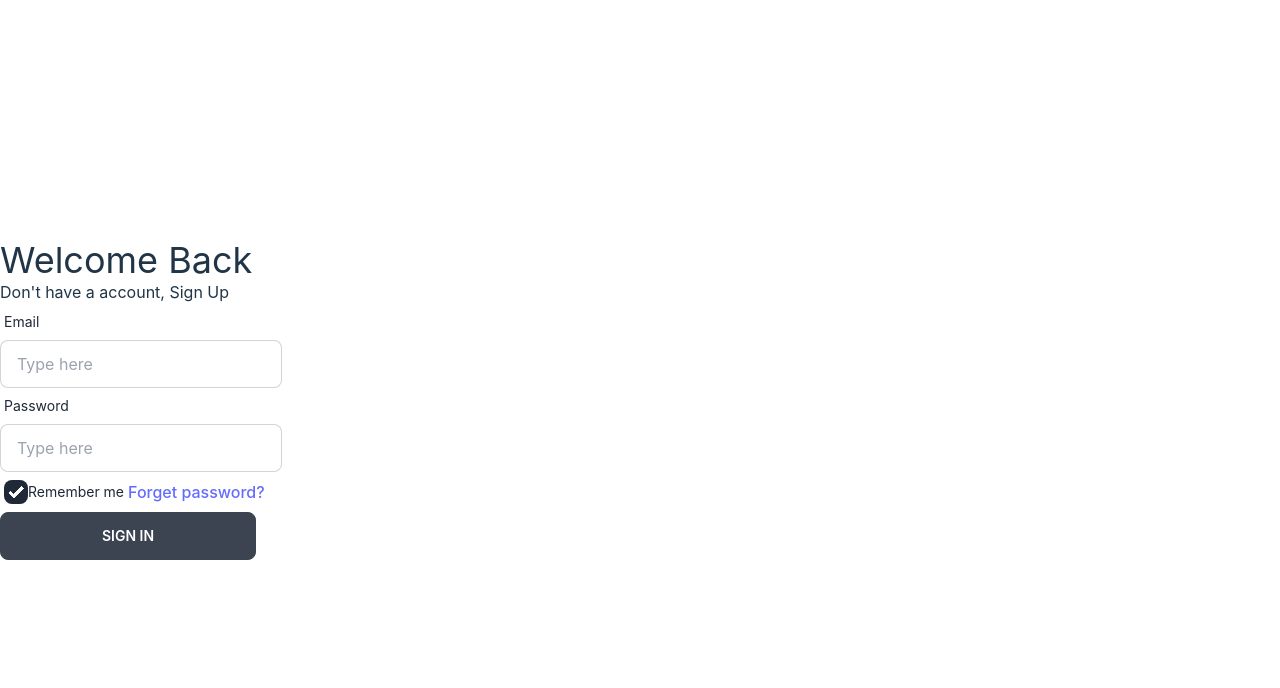
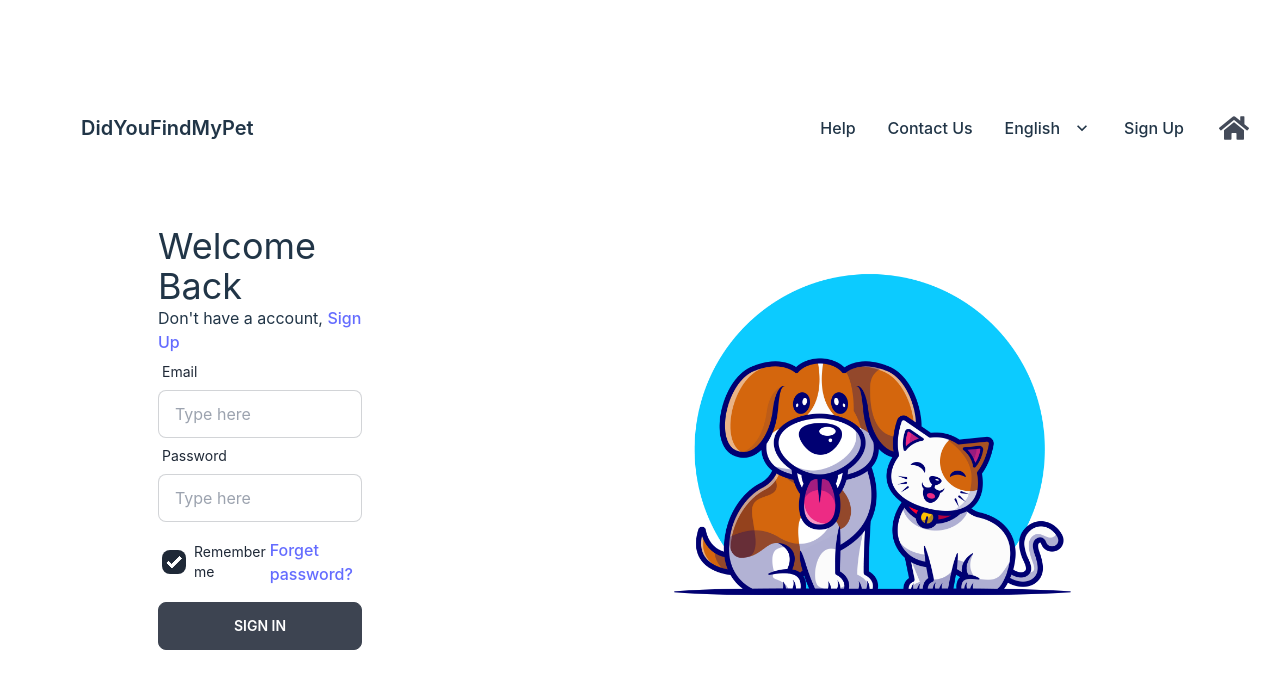
Before and after one commit to RasecMH/DidYouFindMyPet-Front, a React (Vite) app: page / in a window 1280 px wide. Shown: the top 688 px of the page. Built offline with nearby package versions, Linux system fonts and the light colour scheme.

Commit message:
add: navMenu

```diff
--- a/src/components/LoginForm.tsx
+++ b/src/components/LoginForm.tsx
@@ -1,9 +1,11 @@
 export default function LoginForm() {
   return (
     <>
-      <div>
+      <div className='w-1/2'>
         <h1 className='text-4xl'>Welcome Back</h1>
-        <span>Don't have a account, Sign Up</span>
+        <span>
+          Don't have a account, <a href=''>Sign Up</a>
+        </span>
 
         <div className='form-control w-full max-w-xs'>
           <label className='label'>
@@ -27,16 +29,16 @@ export default function LoginForm() {
           />
         </div>
 
-        <div className='flex items-center'>
+        <div className='flex items-center justify-between mt-3'>
           <div className='form-control'>
             <label className='label cursor-pointer'>
-              <input type='checkbox' checked className='checkbox' />
+              <input type='checkbox' checked className='checkbox mr-2' />
               <span className='label-text'>Remember me</span>
             </label>
           </div>
           <a href=''>Forget password?</a>
         </div>
-        <button className='btn btn-wide'>Sign In</button>
+        <button className='btn w-full mt-3'>Sign In</button>
       </div>
     </>
   );
--- /dev/null
+++ b/src/components/NavMenu.tsx
@@ -0,0 +1,47 @@
+import houseIcon from '../assets/home.svg';
+
+export default function NavMenu() {
+  return (
+    <div className='navbar bg-base-100'>
+      <div className='flex-1'>
+        <a className='btn btn-ghost normal-case text-xl ml-14'>
+          DidYouFindMyPet
+        </a>
+      </div>
+      <div className='flex-none'>
+        <ul className='menu menu-horizontal px-1'>
+          <li>
+            <a>Help</a>
+          </li>
+          <li>
+            <a>Contact Us</a>
+          </li>
+          <li tabIndex={0}>
+            <a>
+              English
+              <svg
+                className='fill-current'
+                xmlns='http://www.w3.org/2000/svg'
+                width='20'
+                height='20'
+                viewBox='0 0 24 24'>
+                <path d='M7.41,8.58L12,13.17L16.59,8.58L18,10L12,16L6,10L7.41,8.58Z' />
+              </svg>
+            </a>
+            <ul className='p-2 bg-base-100'>
+              <li>
+                <a>Português</a>
+              </li>
+            </ul>
+          </li>
+          <li>
+            <a>Sign Up</a>
+          </li>
+          <li>
+            <img src={houseIcon} />
+          </li>
+        </ul>
+      </div>
+    </div>
+  );
+}
--- a/src/routes/Root.tsx
+++ b/src/routes/Root.tsx
@@ -1,11 +1,19 @@
 import LoginForm from '../components/LoginForm';
+import loginImage from '../assets/login-image.jpg';
+import NavMenu from '../components/NavMenu';
 
 export default function Root() {
   return (
-    <>
-      <div>
-        <LoginForm />
+    <div>
+      <NavMenu />
+      <div className='flex items-center justify-end w-full'>
+        <div className='flex justify-center w-1/3 ml-14'>
+          <LoginForm />
+        </div>
+        <div className='w-2/3 h-fit flex justify-center'>
+          <img className='w-2/3' src={loginImage} />
+        </div>
       </div>
-    </>
+    </div>
   );
 }
```
Also changed, not shown: src/assets/home.svg (added), src/assets/login-image.jpg (added).
